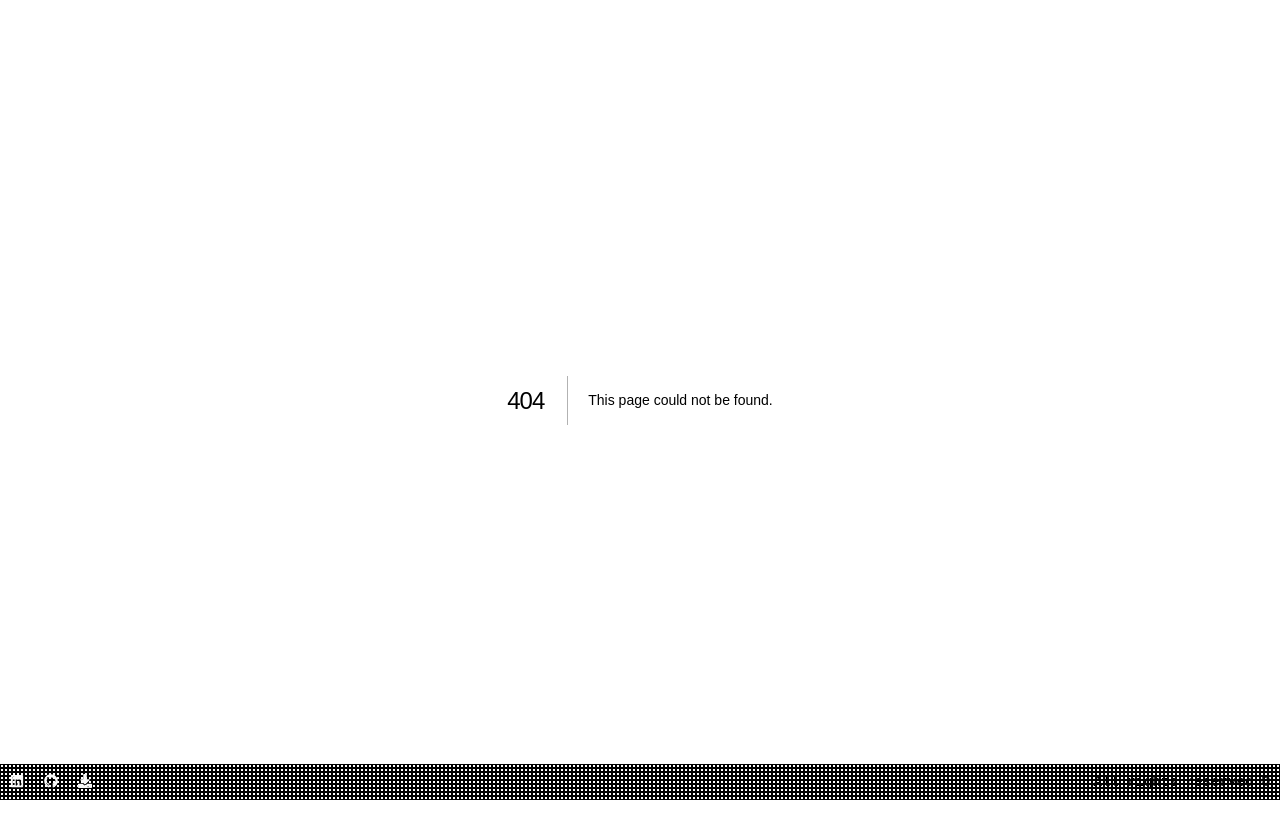
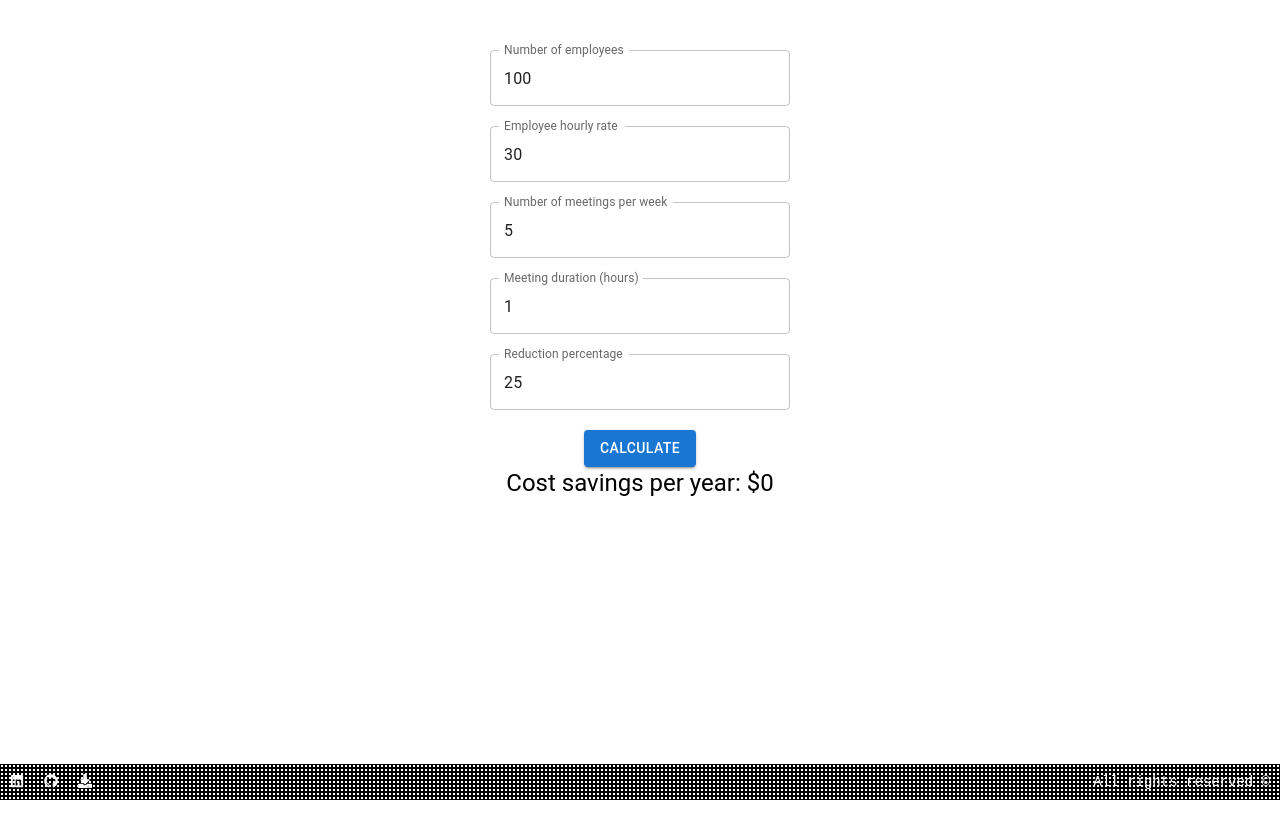
Before and after one commit to h-aburesha/my-next-website, a Next.js app: page /calc in a window 1280 px wide. Before the commit this address had no page. Shown: the top 838 px of the page. Before the commit the page ends 800 px from the top, so only its background shows below. Built offline with nearby package versions, Linux system fonts and the light colour scheme.

Commit message:
test calculator

```diff
--- a/package.json
+++ b/package.json
@@ -9,7 +9,10 @@
     "lint": "next lint"
   },
   "dependencies": {
+    "@emotion/react": "^11.11.1",
+    "@emotion/styled": "^11.11.0",
     "@mantine/carousel": "^6.0.5",
+    "@mui/material": "^5.14.15",
     "@plaiceholder/next": "^3.0.0",
     "@react-icons/all-files": "^4.1.0",
     "@react-three/drei": "^9.86.3",
--- /dev/null
+++ b/pages/calc.tsx
@@ -0,0 +1,101 @@
+import React, { useState } from "react";
+import { TextField, Button, Typography } from "@mui/material";
+import { text } from "stream/consumers";
+
+function CostSavingsCalculator() {
+    const [numEmployees, setNumEmployees] = useState(100);
+    const [employeeHourlyRate, setEmployeeHourlyRate] = useState(30);
+    const [numMeetingsPerWeek, setNumMeetingsPerWeek] = useState(5);
+    const [meetingDurationHours, setMeetingDurationHours] = useState(1);
+    const [reductionPercentage, setReductionPercentage] = useState(25);
+    const [costSavingsPerYear, setCostSavingsPerYear] = useState(0);
+
+    const handleCalculate = () => {
+        const totalMeetingTimeWithoutProduct =
+            numEmployees * numMeetingsPerWeek * meetingDurationHours;
+        const totalMeetingTimeWithProduct =
+            totalMeetingTimeWithoutProduct * (1 - reductionPercentage / 100);
+        const totalCostWithoutProduct =
+            totalMeetingTimeWithoutProduct * employeeHourlyRate;
+        const totalCostWithProduct =
+            totalMeetingTimeWithProduct * employeeHourlyRate;
+        const costSavings = totalCostWithoutProduct - totalCostWithProduct;
+        const costSavingsPerYear = costSavings * 52; // assuming 52 weeks in a year
+        setCostSavingsPerYear(costSavingsPerYear);
+    };
+    const textFieldStyle = {
+        marginBottom: 20,
+        width: 300,
+    };
+
+    return (
+        <div
+            style={{
+                display: "flex",
+                flexDirection: "column",
+                color: "white",
+                width: "100%",
+                paddingTop: 50,
+                height: "100vh",
+                alignItems: "center",
+                backgroundColor: "white",
+            }}
+        >
+            <TextField
+                label="Number of employees"
+                type="number"
+                value={numEmployees}
+                onChange={(e) => setNumEmployees(parseInt(e.target.value))}
+                style={textFieldStyle}
+            />
+            <TextField
+                label="Employee hourly rate"
+                type="number"
+                value={employeeHourlyRate}
+                onChange={(e) =>
+                    setEmployeeHourlyRate(parseInt(e.target.value))
+                }
+                style={textFieldStyle}
+            />
+            <TextField
+                label="Number of meetings per week"
+                type="number"
+                value={numMeetingsPerWeek}
+                onChange={(e) =>
+                    setNumMeetingsPerWeek(parseInt(e.target.value))
+                }
+                style={textFieldStyle}
+            />
+            <TextField
+                label="Meeting duration (hours)"
+                type="number"
+                value={meetingDurationHours}
+                onChange={(e) =>
+                    setMeetingDurationHours(parseInt(e.target.value))
+                }
+                style={textFieldStyle}
+            />
+            <TextField
+                label="Reduction percentage"
+                type="number"
+                value={reductionPercentage}
+                onChange={(e) =>
+                    setReductionPercentage(parseInt(e.target.value))
+                }
+                style={textFieldStyle}
+            />
+            <Button
+                variant="contained"
+                color="primary"
+                onClick={handleCalculate}
+            >
+                Calculate
+            </Button>
+            <Typography variant="h5" style={{ color: "black" }}>
+                Cost savings per year: ${costSavingsPerYear}
+            </Typography>
+        </div>
+    );
+}
+
+export default CostSavingsCalculator;
```
Also changed, not shown: 1 other file (tests, documents, lock files or other folders).
